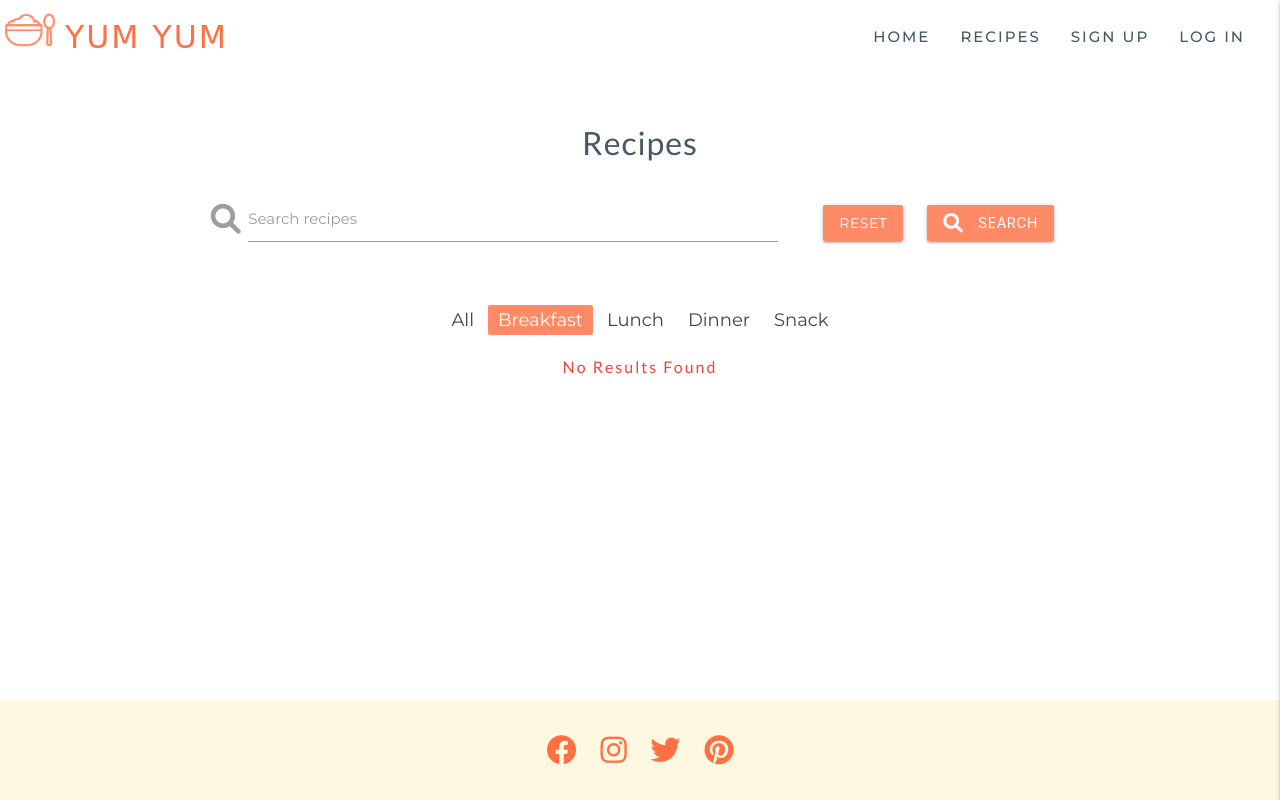
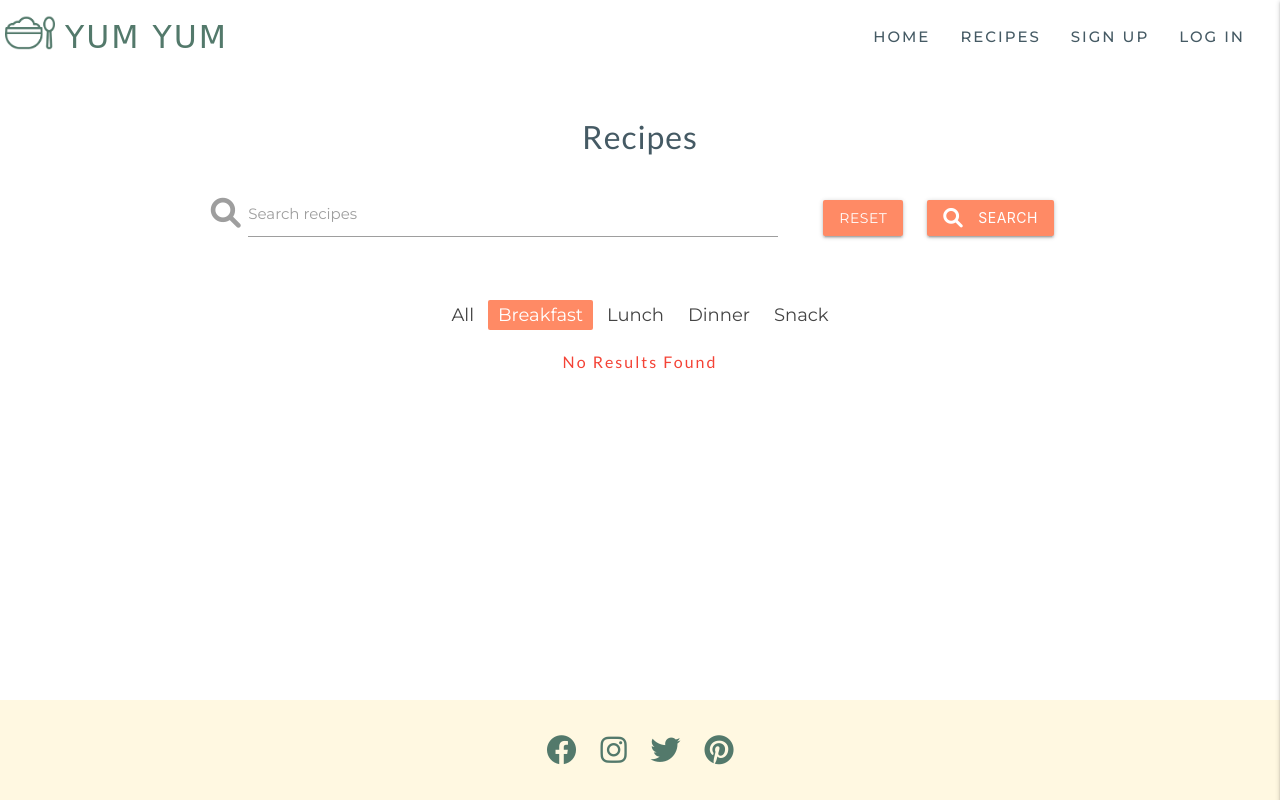
Before and after one commit to flisanp/ms3-baby-food-recipes, a Flask app: page /breakfast in a window 1280 px wide. Run offline with Flask 2, Linux system fonts and the light colour scheme; data that the repository does not hold is empty; some libraries are stand-ins or nearby versions; some web fonts are replaced.

Commit message:
change color for social links and logo navbar

```diff
--- a/static/css/style.css
+++ b/static/css/style.css
@@ -91,12 +91,13 @@ nav a i{
   .brand-logo {
     text-transform: uppercase;
     font-family: 'Gluten', cursive;
-    color: #ff8a65;
+    color: #53796B !important;
 }
 
 .logo {
-    height: 50px;
+
     width: 50px;
+    margin-top: 10px;
     margin-right: 10px;
     margin-left: 5px;
 }
@@ -144,3 +145,7 @@ form a .btn{
 
 
 /*----------footer----------*/
+
+.social-icons {
+    color: #53796B !important;
+}
--- a/templates/base.html
+++ b/templates/base.html
@@ -23,8 +23,8 @@
         <!--top navbar-->
         <nav class="nav-extended menu">
             <div class="nav-wrapper">
-                <img class="logo" src="{{ url_for('static', filename='images/logo.png') }}" alt="food bowl"></a>
-                <a href="{{ url_for('home') }}" class="brand-logo deep-orange-text text-lighten-1">Yum Yum</a>
+                <img class="logo" src="{{ url_for('static', filename='images/logo-green.png') }}" alt="food bowl">
+                <a href="{{ url_for('home') }}" class="brand-logo">Yum Yum</a>
 
                 <a href="#" data-target="mobile-demo" class="sidenav-trigger right"><i class="fas fa-bars"></i></a>
                 <ul class="right hide-on-med-and-down">
@@ -89,15 +89,16 @@
                 <!-- social icons/links -->
                 <div class="col s12 pagination center-align">
                     <ul>
-                        <li><a target="_blank" class="deep-orange-text text-lighten-1"
+                        <li><a target="_blank" class="social-icons"
                                 href="https://www.facebook.com"><i class="fab fa-facebook" aria-hidden="true"></i></a>
                         </li>
-                        <li><a target="_blank" class="deep-orange-text text-lighten-1"
+                        <li><a target="_blank" class="social-icons"
                                 href="https://www.instagram.com"><i class="fab fa-instagram" aria-hidden="true"></i></a>
                         </li>
-                        <li><a target="_blank" class="deep-orange-text text-lighten-1" href="https://www.twitter.com"><i
+                        <li><a target="_blank" class="social-icons" href="https://www.twitter.com"><i
                                     class="fab fa-twitter" aria-hidden="true"></i></a></li>
-                        <li><a target="_blank" class="deep-orange-text text-lighten-1"
+
+                        <li><a target="_blank" class="social-icons"
                                 href="https://www.pinterest.com"><i class="fab fa-pinterest" aria-hidden="true"></i></a>
                         </li>
                     </ul>
```
